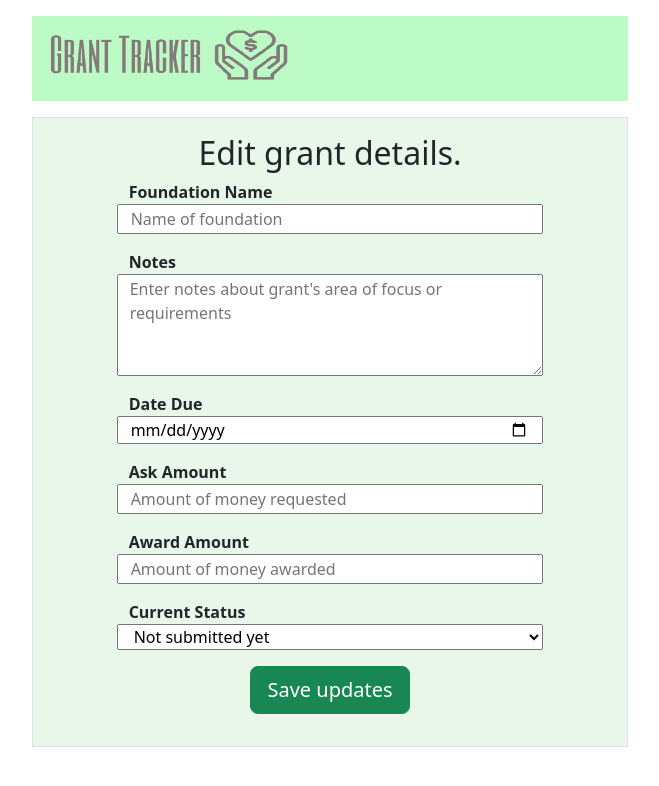
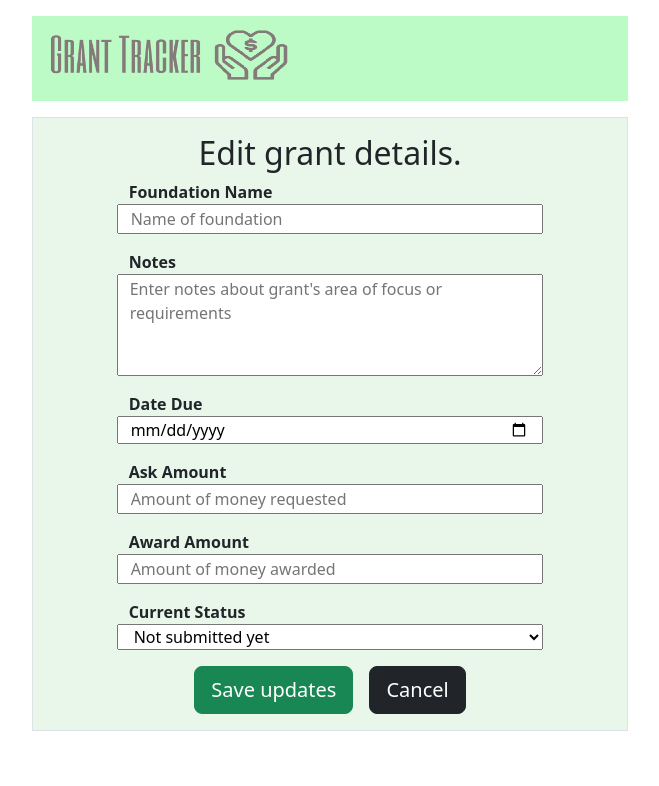
Before and after one commit to vmkiss/grant-app-tracker, a React (Create React App) app in the folder app/frontend/: page /update in a window 1280 px wide. Shown: the top 786 px of the page, without its empty margins (310-969 px from the left). Built offline with nearby package versions, Linux system fonts and the light colour scheme.

Commit message:
add cancel button that redirects to grants page to add grant and edit grant page

```diff
--- a/app/frontend/src/pages/AddGrantPage.js
+++ b/app/frontend/src/pages/AddGrantPage.js
@@ -2,6 +2,7 @@ import React, { useState } from 'react';
 import { useNavigate } from 'react-router-dom';
 import { useAuthContext } from '../hooks/useAuthContext';
 import Navbar from '../components/Navbar';
+import { Link } from 'react-router-dom';
 
 export const AddGrantPage = () => {
     // Set all user input to empty string on initial render
@@ -109,12 +110,20 @@ export const AddGrantPage = () => {
                     <div class="d-flex justify-content-center">
                         <label for="submit">
                         <button
-                            class="btn btn-success btn-lg"
+                            className="btn btn-success btn-lg me-3"
                             type="submit"
                             onClick={addGrant}
                             id="submit"
                         >Add grant</button>
                         </label>
+
+                        <Link to="/grants">
+                            <button
+                                className="btn btn-dark btn-lg"
+                                type="cancel">
+                                Cancel
+                            </button>
+                        </Link>
                     </div>
                 </fieldset>
             </form>
--- a/app/frontend/src/pages/EditGrantPage.js
+++ b/app/frontend/src/pages/EditGrantPage.js
@@ -2,6 +2,7 @@ import React, { useState }  from 'react';
 import { useNavigate } from "react-router-dom";
 import { useAuthContext } from '../hooks/useAuthContext';
 import Navbar from '../components/Navbar';
+import { Link } from 'react-router-dom';
 
 export const EditGrantPage = ({ grantToEdit }) => {
     //Set all user input to empty string on initial render
@@ -113,11 +114,18 @@ export const EditGrantPage = ({ grantToEdit }) => {
                     <div class="d-flex justify-content-center">
                         <label for="submit">
                         <button
-                            class="btn btn-success btn-lg mb-3"
+                            class="btn btn-success btn-lg me-3"
                             onClick={editGrant}
                             id="submit"
                         >Save updates</button>
                         </label>
+                        <Link to="/grants">
+                            <button
+                                className="btn btn-dark btn-lg"
+                                type="cancel">
+                                Cancel
+                            </button>
+                        </Link>
                     </div>
                 </fieldset>
             </form>
--- a/app/frontend/src/pages/HomePage.js
+++ b/app/frontend/src/pages/HomePage.js
@@ -44,8 +44,8 @@ export const HomePage = () => {
                                 />
                             </div>
 
-                            <div className="d-flex justify-content-center mb-3">
-                                <button className="btn btn-success btn-lg" disabled={isLoading}>Login</button>
+                            <div className="d-flex flex-column align-items-center justify-content-center mb-3">
+                                <button className="btn btn-success btn-lg mb-3" disabled={isLoading}>Login</button>
                                 {error && <div>{error}</div>}
                             </div>
                             <div>
```
